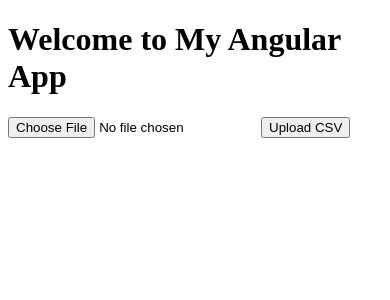
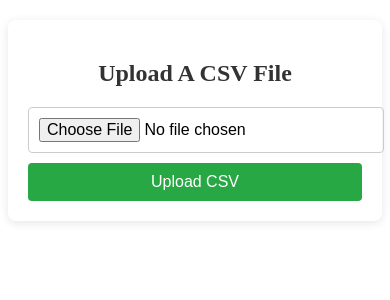
Before and after one commit to ale356/csv-frontend, an Angular app: page / in a window 390 px wide. Shown: the top 300 px of the page. Built offline with nearby package versions, Linux system fonts and the light colour scheme.

Commit message:
Add styling to the upload component

```diff
--- a/src/app/app.component.html
+++ b/src/app/app.component.html
@@ -1,2 +1 @@
-<h1>Welcome to My Angular App</h1>
 <app-upload></app-upload>
--- a/src/app/upload/upload.component.css
+++ b/src/app/upload/upload.component.css
@@ -0,0 +1,109 @@
+/* General Styles */
+body {
+  font-family: "Arial", sans-serif;
+  margin: 0;
+  padding: 0;
+  background-color: #f4f4f4;
+}
+
+div {
+  max-width: 800px;
+  margin: 20px auto;
+  padding: 20px;
+  background-color: #fff;
+  border-radius: 8px;
+  box-shadow: 0 2px 10px rgba(0, 0, 0, 0.1);
+}
+
+/* Form Styles */
+form {
+  display: flex;
+  flex-direction: column;
+  gap: 10px; /* Space between elements */
+}
+
+input[type="file"] {
+  border: 1px solid #ccc;
+  border-radius: 4px;
+  padding: 10px;
+  font-size: 16px;
+}
+
+button {
+  background-color: #28a745; /* Green button */
+  color: white;
+  border: none;
+  border-radius: 4px;
+  padding: 10px;
+  font-size: 16px;
+  cursor: pointer;
+  transition: background-color 0.3s ease;
+}
+
+button:hover {
+  background-color: #218838; /* Darker green on hover */
+}
+
+/* Table Styles */
+h1 {
+  font-size: 2.5rem; /* Default font size */
+  text-align: center; /* Center align the heading */
+  color: #333; /* Text color */
+  margin: 20px 0; /* Top and bottom margin */
+}
+
+/* Responsive Styles for h1 */
+@media (max-width: 768px) {
+  h1 {
+    font-size: 2rem; /* Slightly smaller on small screens */
+  }
+}
+
+@media (max-width: 480px) {
+  h1 {
+    font-size: 1.5rem; /* Even smaller on very small screens */
+  }
+}
+
+h2 {
+  margin-top: 20px;
+  color: #333;
+}
+
+table {
+  width: 100%;
+  border-collapse: collapse;
+  margin-top: 10px;
+}
+
+th,
+td {
+  padding: 12px;
+  text-align: left;
+  border-bottom: 1px solid #ddd;
+}
+
+th {
+  background-color: #f2f2f2;
+  color: #333;
+}
+
+tr:hover {
+  background-color: #f5f5f5; /* Light grey on hover */
+}
+
+/* Responsive Styles */
+@media (max-width: 768px) {
+  form {
+    flex-direction: column; /* Stack elements on small screens */
+  }
+
+  input[type="file"],
+  button {
+    width: 100%; /* Full width on small screens */
+  }
+
+  table {
+    font-size: 14px; /* Slightly smaller text on small screens */
+  }
+}
--- a/src/app/upload/upload.component.html
+++ b/src/app/upload/upload.component.html
@@ -1,4 +1,5 @@
 <div>
+  <h1>Upload A CSV File</h1>
   <form enctype="multipart/form-data">
     <input
       type="file"
```
